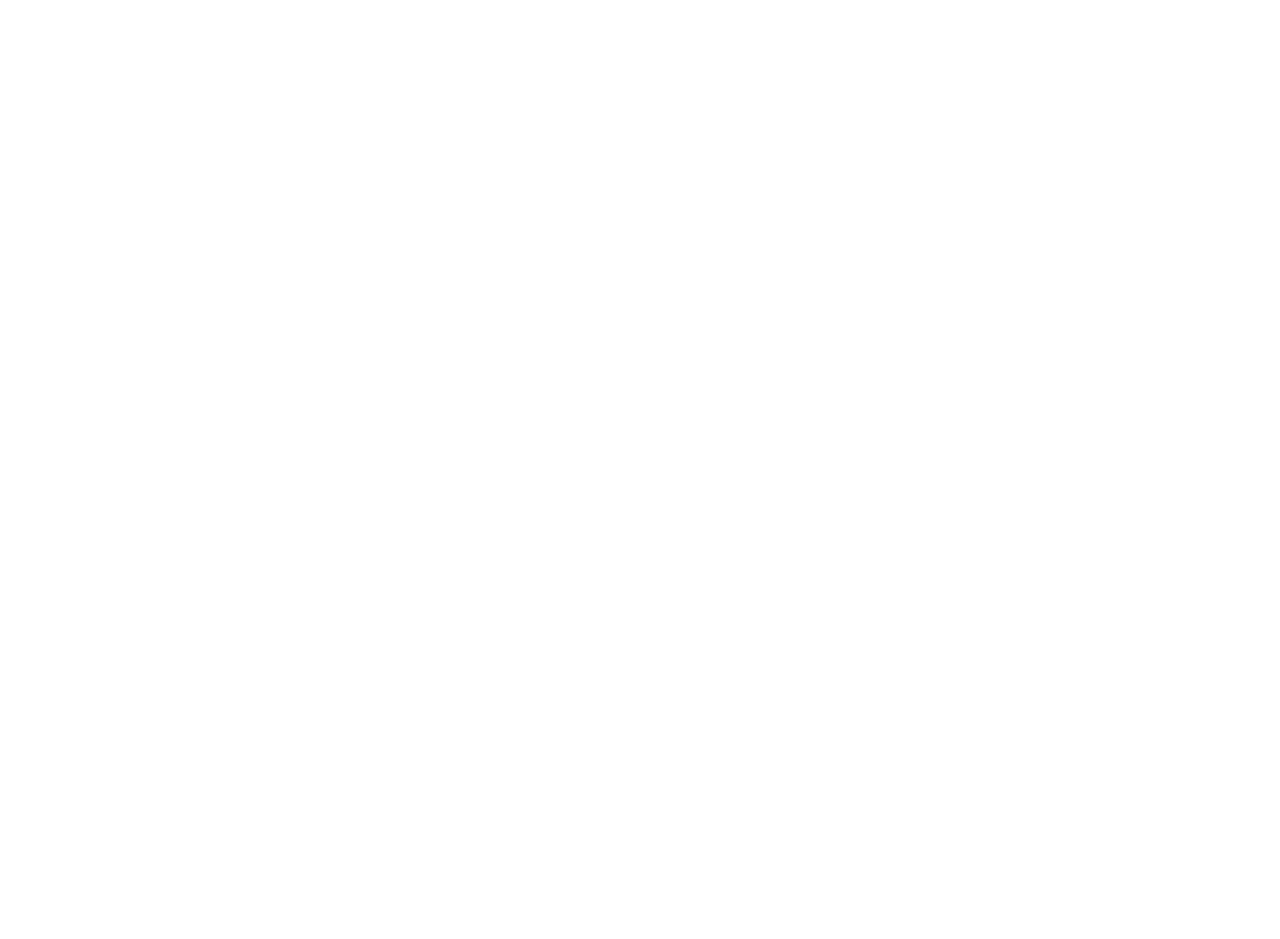
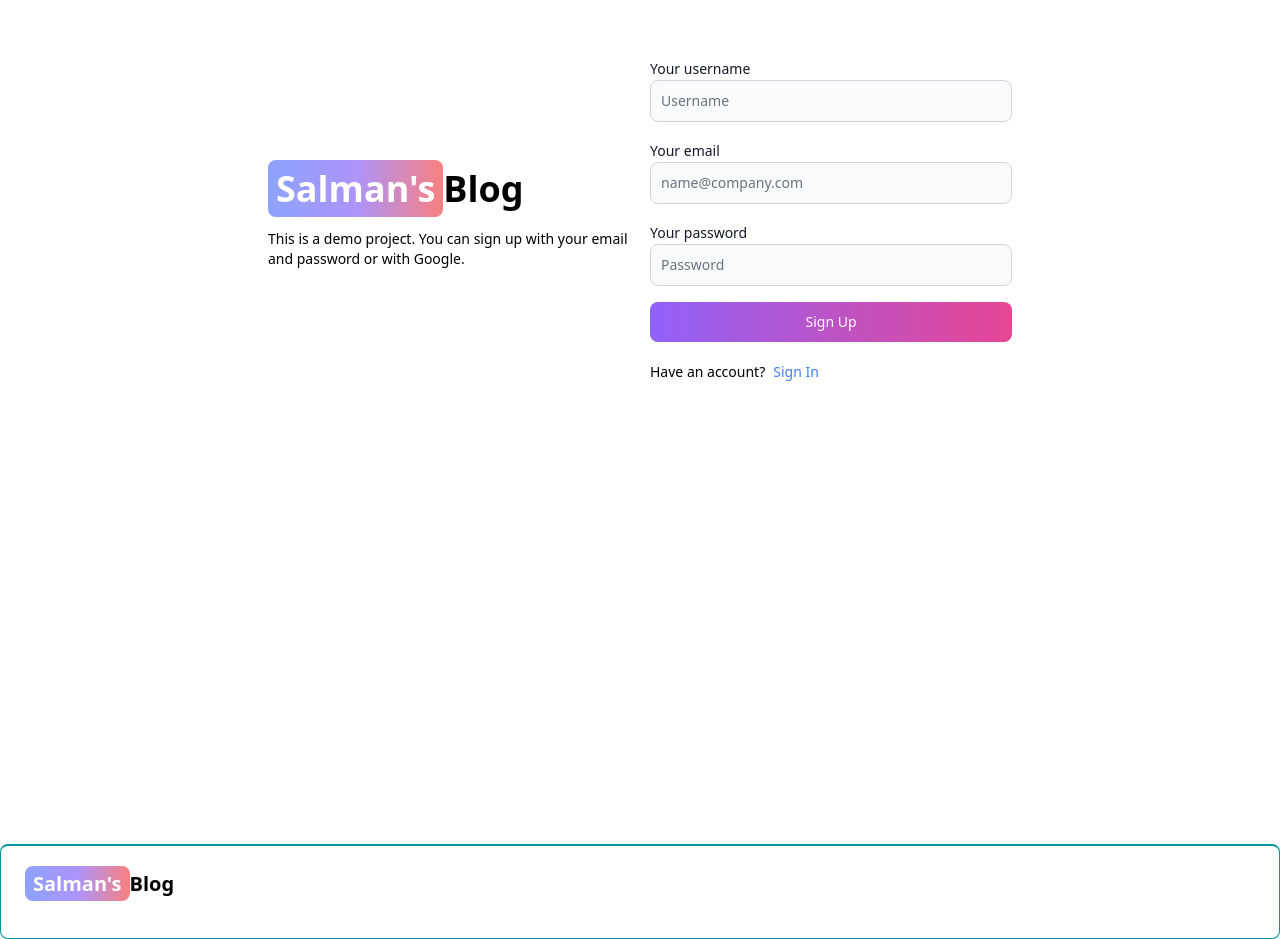
Before and after one commit to salmansrizon/MERN-blog, a React (Vite) app in the folder client/: page /signup in a window 1280 px wide. Shown: the part 100-1039 px from the top of the page. Before the commit the page ends 800 px from the top, so only its background shows below. Built offline with nearby package versions, Linux system fonts and the light colour scheme.

Commit message:
Added footer components

```diff
--- a/client/src/App.jsx
+++ b/client/src/App.jsx
@@ -6,6 +6,7 @@
 import Project from './pages/project'
 import dashboard from './pages/dashboard'
 import Header from './components/Header'
+import Footer from './components/Footer'
 
 export default function App() {
   return (
@@ -19,6 +20,7 @@
         <Route path='/project' element={<Project />} />
         <Route path='/dashboard' element={<dashboard />} />
       </Routes>
+      <Footer />
     </BrowserRouter>
   )
 }
--- /dev/null
+++ b/client/src/components/Footer.jsx
@@ -0,0 +1,26 @@
+import { Footer } from "flowbite-react";
+import { Link } from "react-router-dom";
+
+export default function FooterCom() {
+  return (
+    <Footer container className="border border-t-2 border-teal-500">
+      <div className="">
+        <div className="">
+          <div className="">
+            <Link
+              to="/"
+              className="self-center whitespace-nowrap text-lg sm:text-xl font-semibold dark:text-white">
+              <span className="px-2 py-1 bg-gradient-to-r from-indigo-400 via-purple-400 to-red-400 rounded-lg text-white">
+                Salman's
+              </span>
+              Blog
+            </Link>
+          </div>
+          <div className="grid grid-cols-2 gap-3 sm: mt-4 sm:grid-cols-3 sm:gap-6">
+
+          </div>
+        </div>
+      </div>
+    </Footer>
+  );
+}
--- a/client/src/components/Header.jsx
+++ b/client/src/components/Header.jsx
@@ -11,9 +11,9 @@
         to="/"
         className="self-center whitespace-nowrap text-sm sm:text-xl font-semibold dark:text-white"
       >
-        <spna className="px-2 py-1 bg-gradient-to-r from-indigo-400 via-purple-400 to-red-400 rounded-lg text-white">
+        <span className="px-2 py-1 bg-gradient-to-r from-indigo-400 via-purple-400 to-red-400 rounded-lg text-white">
           Salman's
-        </spna>
+        </span>
         Blog
       </Link>
       <form>
--- a/client/src/pages/Signup.jsx
+++ b/client/src/pages/Signup.jsx
@@ -1,9 +1,116 @@
-import React from 'react'
+import { Alert, Button, Label, Spinner, TextInput } from "flowbite-react";
+import { useState } from "react";
+import { Link, useNavigate } from "react-router-dom";
 
-export default function Signup() {
+export default function SignUp() {
+  const [formData, setFormData] = useState({});
+  const [errorMessage, setErrorMessage] = useState(null);
+  const [loading, setLoading] = useState(false);
+  const navigate = useNavigate();
+  const handleChange = (e) => {
+    setFormData({ ...formData, [e.target.id]: e.target.value.trim() });
+  };
+  const handleSubmit = async (e) => {
+    e.preventDefault();
+    if (!formData.username || !formData.email || !formData.password) {
+      return setErrorMessage("Please fill out all fields.");
+    }
+    try {
+      setLoading(true);
+      setErrorMessage(null);
+      const res = await fetch("/api/auth/signup", {
+        method: "POST",
+        headers: { "Content-Type": "application/json" },
+        body: JSON.stringify(formData),
+      });
+      const data = await res.json();
+      if (data.success === false) {
+        return setErrorMessage(data.message);
+      }
+      setLoading(false);
+      if (res.ok) {
+        navigate("/signin");
+      }
+    } catch (error) {
+      setErrorMessage(error.message);
+      setLoading(false);
+    }
+  };
   return (
-    <div>
-      Sign Up page
+    <div className="min-h-screen mt-20">
+      <div className="flex p-3 max-w-3xl mx-auto flex-col md:flex-row md:items-center gap-5">
+        {/* left */}
+        <div className="flex-1">
+          <Link to="/" className="font-bold dark:text-white text-4xl">
+            <span className="px-2 py-1 bg-gradient-to-r from-indigo-400 via-purple-400 to-red-400 rounded-lg text-white">
+              Salman's
+            </span>
+            Blog
+          </Link>
+          <p className="text-sm mt-5">
+            This is a demo project. You can sign up with your email and password
+            or with Google.
+          </p>
+        </div>
+        {/* right */}
+
+        <div className="flex-1">
+          <form className="flex flex-col gap-4" onSubmit={handleSubmit}>
+            <div>
+              <Label value="Your username" />
+              <TextInput
+                type="text"
+                placeholder="Username"
+                id="username"
+                onChange={handleChange}
+              />
+            </div>
+            <div>
+              <Label value="Your email" />
+              <TextInput
+                type="email"
+                placeholder="name@company.com"
+                id="email"
+                onChange={handleChange}
+              />
+            </div>
+            <div>
+              <Label value="Your password" />
+              <TextInput
+                type="password"
+                placeholder="Password"
+                id="password"
+                onChange={handleChange}
+              />
+            </div>
+            <Button
+              gradientDuoTone="purpleToPink"
+              type="submit"
+              disabled={loading}
+            >
+              {loading ? (
+                <>
+                  <Spinner size="sm" />
+                  <span className="pl-3">Loading...</span>
+                </>
+              ) : (
+                "Sign Up"
+              )}
+            </Button>
+          </form>
+          <div className="flex gap-2 text-sm mt-5">
+            <span>Have an account?</span>
+            <Link to="/signin" className="text-blue-500">
+              Sign In
+            </Link>
+          </div>
+          {errorMessage && (
+            <Alert className="mt-5" color="failure">
+              {errorMessage}
+            </Alert>
+          )}
+        </div>
+      </div>
     </div>
-  )
+  );
 }
--- a/client/vite.config.js
+++ b/client/vite.config.js
@@ -1,7 +1,15 @@
-import { defineConfig } from 'vite'
-import react from '@vitejs/plugin-react-swc'
+import { defineConfig } from 'vite';
+import react from '@vitejs/plugin-react-swc';
 
 // https://vitejs.dev/config/
 export default defineConfig({
+  server: {
+    proxy: {
+      '/api': {
+        target: 'http://localhost:3000',
+        secure: false,
+      },
+    },
+  },
   plugins: [react()],
-})
+});
```
Also changed, not shown: client/vite.config.js.timestamp-1706927440339-1d62dd5d7494c.mjs (added, +18 -0 lines).
